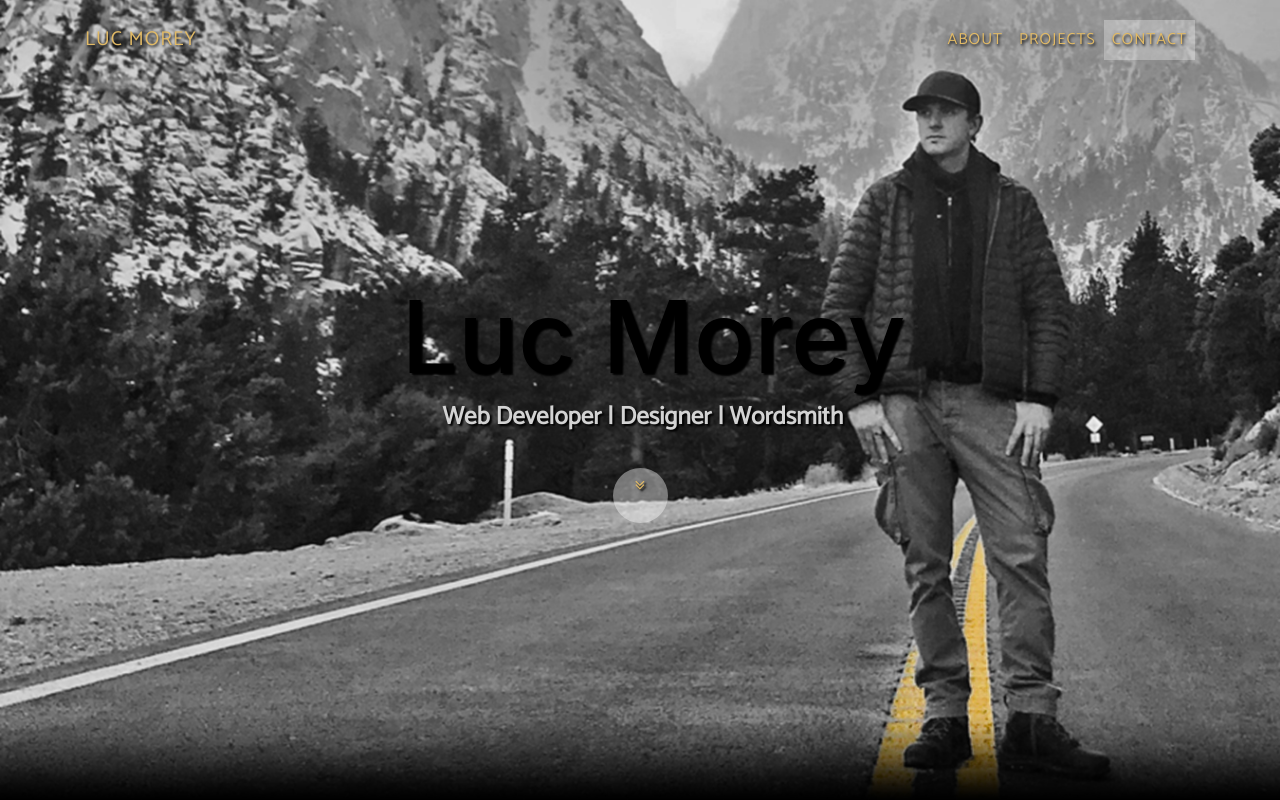
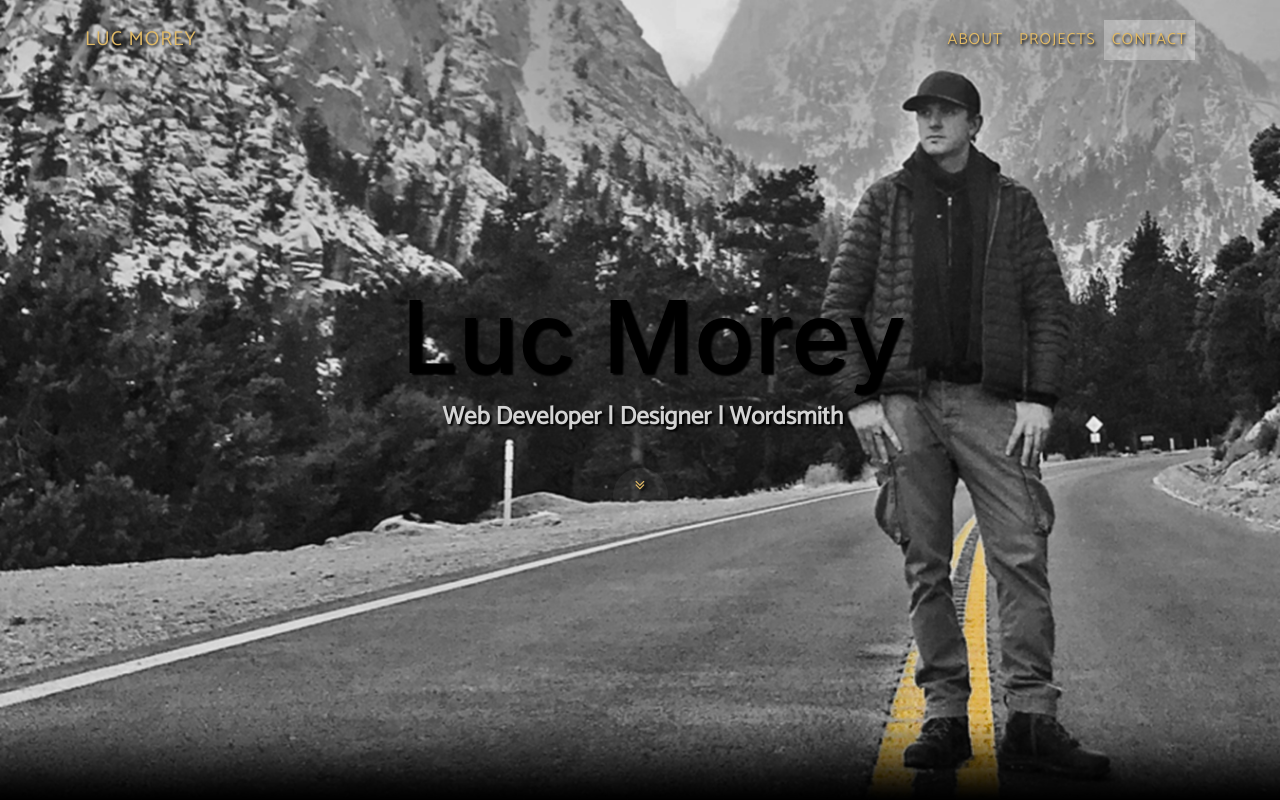
Before and after one commit to lucmorey/portfolio, a website with bundled scripts: page index.html in a window 1280 px wide. In both pictures the pointer is over the link 640 px from the left and 495 px from the top of the page. Shown: the top 800 px of the page. Built offline with nearby package versions, Linux system fonts and the light colour scheme; a web font is replaced by a local one.

Commit message:
copy edits

```diff
--- a/css/grayscale.css
+++ b/css/grayscale.css
@@ -37,7 +37,7 @@ h6 {
   text-transform: uppercase; }
 
 p {
-
+  color: #e2ba65;
   font-size: 16px;
   line-height: 1.5;
   font-family: 'Catamaran', 'Helvetica Neue', Helvetica, Arial, sans-serif;
@@ -165,7 +165,7 @@ a {
     text-shadow: 2px 2px 2px black;
     color: #e2ba65;
     outline: none;
-    background: rgba(255, 255, 255, 0.4); }
+    background: rgba(255, 255, 255, 0.05); }
 
 .content-section {
   padding-top: 150px;
```
